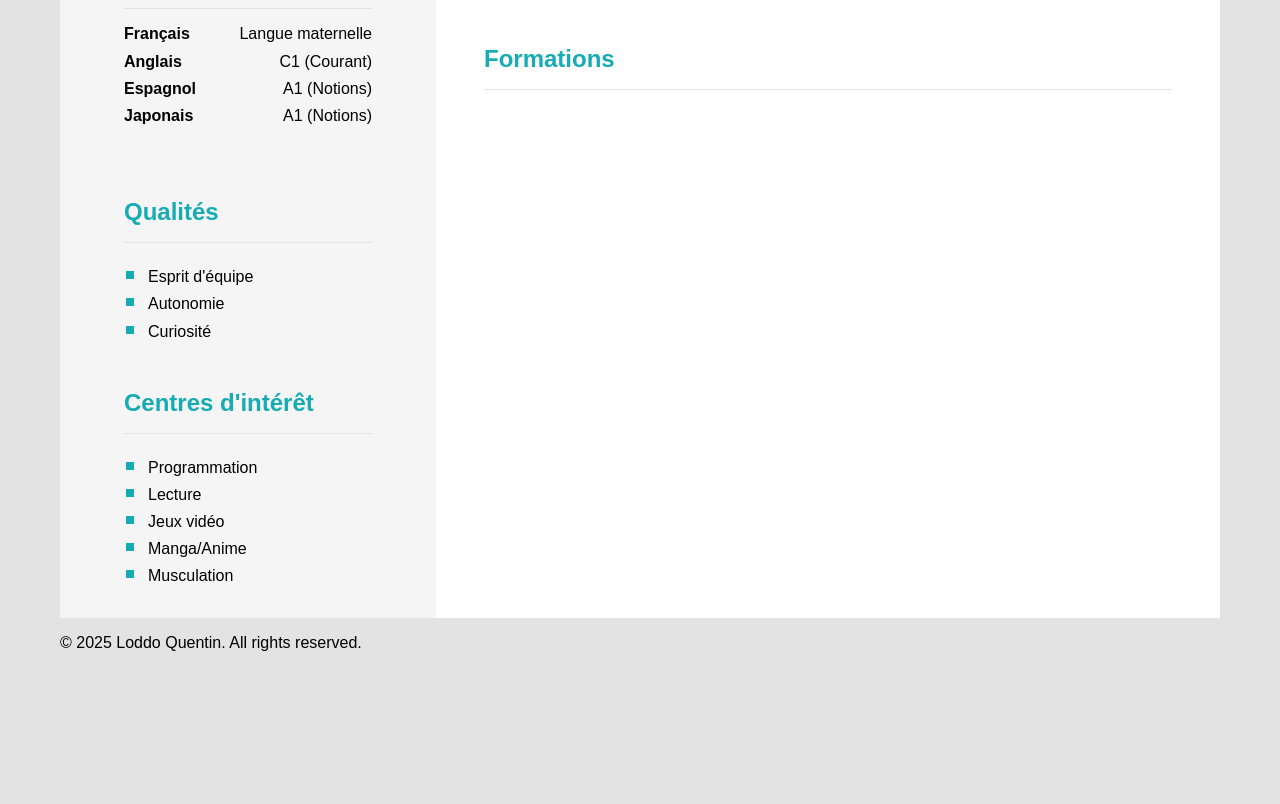
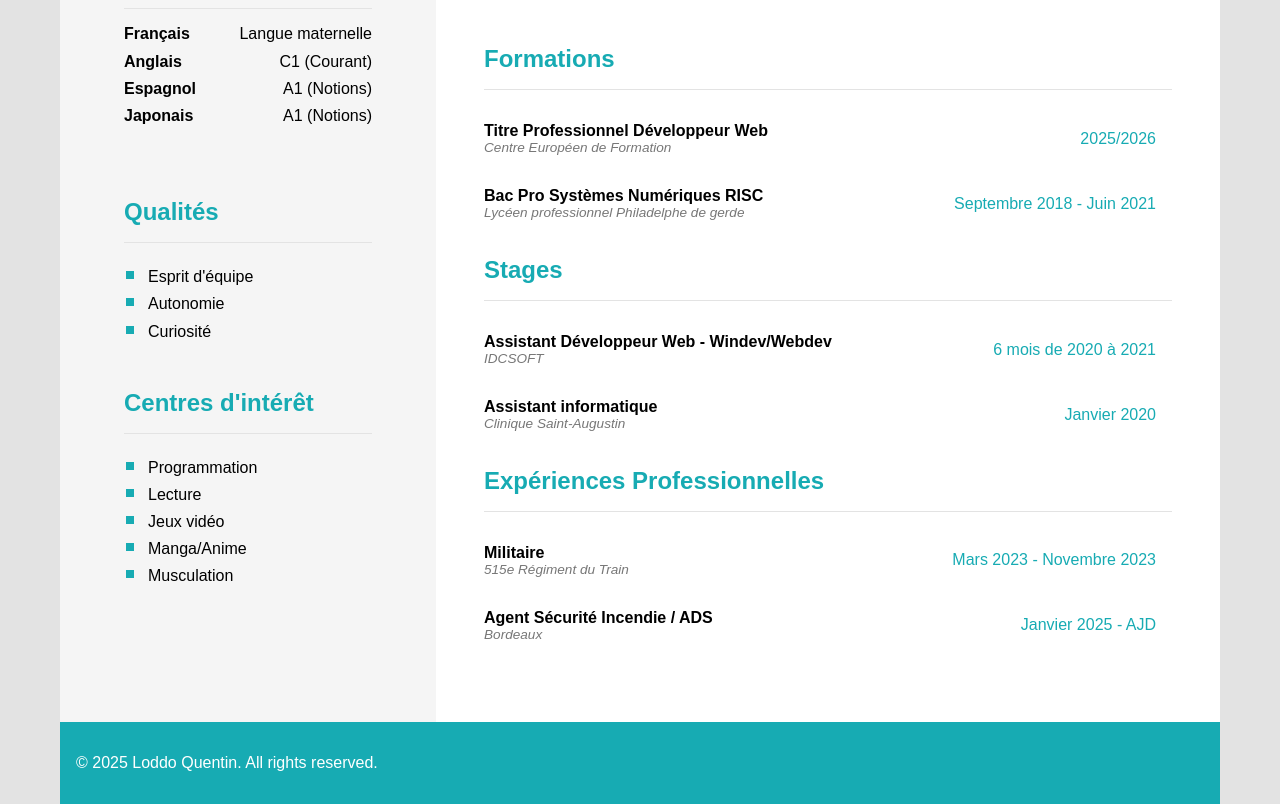
Before and after one commit to HidekashiLawliet/CV_CEF, a plain HTML site: page index.html in a window 1280 px wide. Shown: the part 628-1432 px from the top of the page. Before the commit the page ends 1280 px from the top, so only its background shows below. Drawn offline with Linux system fonts and the light colour scheme.

Commit message:
ADD: Education and professional experience
ADD: adding professional experiences and diploma, using a ul.
         Adding the CSS that is needed.

DEL: deleting some unneeded css line

```diff
--- a/css/index.css
+++ b/css/index.css
@@ -3,7 +3,6 @@ html {
     width: 100%;
     min-width: 370px;
     font-family: 'Raleway', sans-serif;
-    background-color: aliceblue;
     background-color: #e3e3e3;
 }
 
@@ -79,7 +78,6 @@ main {
     display: flex;
     flex-direction: column;
     width: 33%;
-    height: fit-content;
     padding: 1rem;
     background-color: #f5f5f5;
     color: #000000;
@@ -171,8 +169,44 @@ ul {
     margin-bottom: 3rem;
 }
 
-
 #profil_text span {
     display: block;
     text-indent: 2rem;
 }
+
+#formation li,
+#stages li,
+#xp_pro li {
+    list-style: none;
+    display: flex;
+    justify-content: space-between;
+    align-items: center;
+    height: fit-content;
+    padding: 1rem 1rem 1rem 0;
+}
+
+.left {
+    display: flex;
+    flex-direction: column;
+}
+
+.lieu {
+    font-size: 0.85rem;
+    color: #777;
+    font-style: italic;
+}
+
+.dates {
+    color: #17abb3;
+    white-space: nowrap;
+}
+
+/* footer part of css */
+footer {
+    display: flex;
+    justify-content: space-between;
+    align-items: center;
+    padding: 1rem;
+    background-color: #17abb3;
+    color: #fff;
+}
--- a/index.html
+++ b/index.html
@@ -155,8 +155,64 @@
             </section>
             <section id="formation">
                 <h2>Formations</h2>
-
                 <hr>
+                <ul>
+                    <li>
+                        <div class="left">
+                            <strong>Titre Professionnel Développeur Web</strong>
+                            <span class="lieu">Centre Européen de Formation</span>
+                        </div>
+                        <span class="dates">2025/2026</span>
+                    </li>
+                    <li>
+                        <div class="left">
+                            <strong>Bac Pro Systèmes Numériques RISC
+                            </strong>
+                            <span class="lieu">Lycéen professionnel Philadelphe de gerde</span>
+                        </div>
+                        <span class="dates">Septembre 2018 - Juin 2021</span>
+                    </li>
+                </ul>
+            </section>
+            <section id="stages">
+                <h2>Stages</h2>
+                <hr>
+                <ul>
+                    <li>
+                        <div class="left">
+                            <strong>Assistant Développeur Web - Windev/Webdev </strong>
+                            <span class="lieu">IDCSOFT</span>
+                        </div>
+                        <span class="dates">6 mois de 2020 à 2021</span>
+                    </li>
+                    <li>
+                        <div class="left">
+                            <strong>Assistant informatique</strong>
+                            <span class="lieu">Clinique Saint-Augustin</span>
+                        </div>
+                        <span class="dates">Janvier 2020</span>
+                    </li>
+                </ul>
+            </section>
+            <section id="xp_pro">
+                <h2>Expériences Professionnelles</h2>
+                <hr>
+                <ul>
+                    <li>
+                        <div class="left">
+                            <strong>Militaire</strong>
+                            <span class="lieu">515e Régiment du Train</span>
+                        </div>
+                        <span class="dates">Mars 2023 - Novembre 2023</span>
+                    </li>
+                    <li>
+                        <div class="left">
+                            <strong>Agent Sécurité Incendie / ADS</strong>
+                            <span class="lieu">Bordeaux</span>
+                        </div>
+                        <span class="dates">Janvier 2025 - AJD</span>
+                    </li>
+                </ul>
             </section>
     </main>
     <footer>
```
